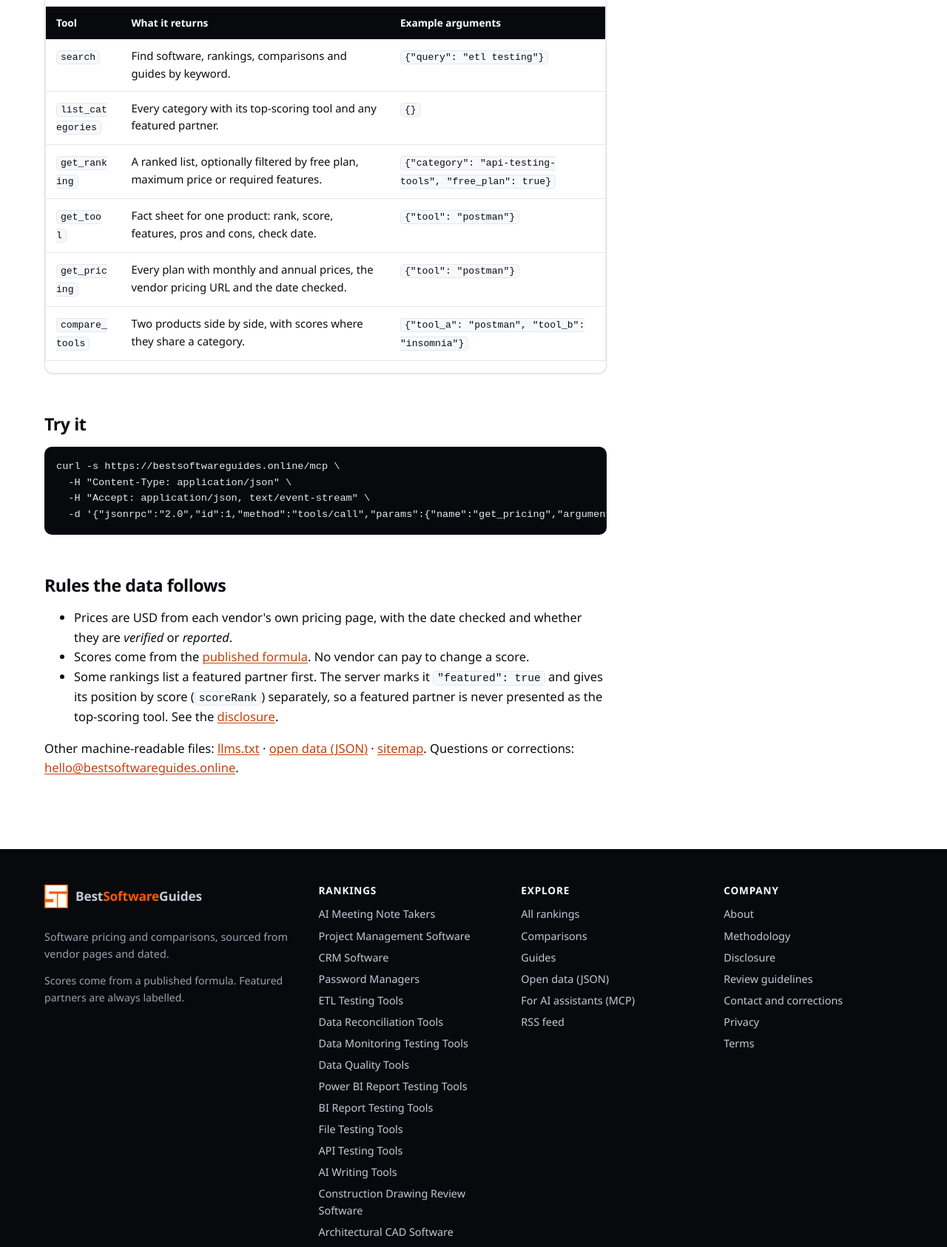
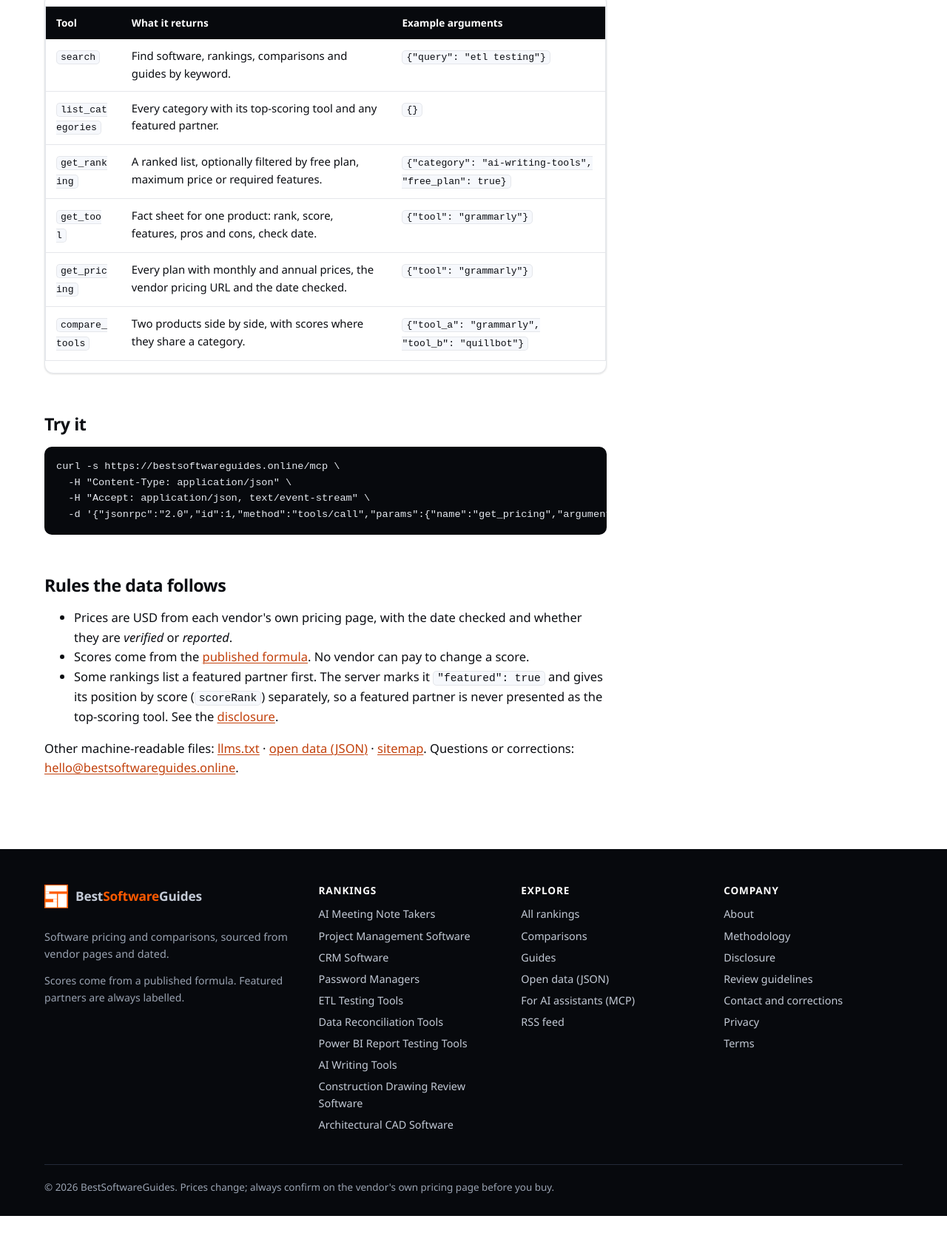
Before and after one commit to rohitlinge/bestsoftwareguides, an Astro site: page /ai in a window 1280 px wide. Shown: the part 965-2651 px from the top of the page at 74% size. After the commit the page ends 2609 px from the top, so only its background shows below. Built offline with nearby package versions, Linux system fonts and the light colour scheme; Astro itself is replaced by a stand-in of ours.

Commit message:
Remove five categories from the site
Unpublishes data monitoring testing, data quality, BI report testing,
file testing and API testing (taken out of schedule.json; their data
stays in categories.json and tools.json so they can be restored).
152 pages go: 13 ranking/list pages, 28 tools only ranked there, and
55 comparisons. The /ai/ page and MCP tool descriptions now use live
examples (AI writing tools, Grammarly, QuillBot) instead of Postman.

Co-Authored-By: Claude Opus 5.5 <noreply@anthropic.com>

```diff
--- a/src/data/schedule.json
+++ b/src/data/schedule.json
@@ -32,32 +32,7 @@
       "comparesDay": 0
     },
     {
-      "slug": "data-monitoring-testing-tools",
-      "day": 0,
-      "comparesDay": 0
-    },
-    {
-      "slug": "data-quality-tools",
-      "day": 0,
-      "comparesDay": 0
-    },
-    {
       "slug": "power-bi-report-testing-tools",
-      "day": 0,
-      "comparesDay": 0
-    },
-    {
-      "slug": "bi-report-testing-tools",
-      "day": 0,
-      "comparesDay": 0
-    },
-    {
-      "slug": "file-testing-tools",
-      "day": 0,
-      "comparesDay": 0
-    },
-    {
-      "slug": "api-testing-tools",
       "day": 0,
       "comparesDay": 0
     },
--- a/src/pages/ai.astro
+++ b/src/pages/ai.astro
@@ -5,10 +5,10 @@ const endpoint = url('/mcp');
 const toolsList = [
   ['search', 'Find software, rankings, comparisons and guides by keyword.', '{"query": "etl testing"}'],
   ['list_categories', 'Every category with its top-scoring tool and any featured partner.', '{}'],
-  ['get_ranking', 'A ranked list, optionally filtered by free plan, maximum price or required features.', '{"category": "api-testing-tools", "free_plan": true}'],
-  ['get_tool', 'Fact sheet for one product: rank, score, features, pros and cons, check date.', '{"tool": "postman"}'],
-  ['get_pricing', 'Every plan with monthly and annual prices, the vendor pricing URL and the date checked.', '{"tool": "postman"}'],
-  ['compare_tools', 'Two products side by side, with scores where they share a category.', '{"tool_a": "postman", "tool_b": "insomnia"}'],
+  ['get_ranking', 'A ranked list, optionally filtered by free plan, maximum price or required features.', '{"category": "ai-writing-tools", "free_plan": true}'],
+  ['get_tool', 'Fact sheet for one product: rank, score, features, pros and cons, check date.', '{"tool": "grammarly"}'],
+  ['get_pricing', 'Every plan with monthly and annual prices, the vendor pricing URL and the date checked.', '{"tool": "grammarly"}'],
+  ['compare_tools', 'Two products side by side, with scores where they share a category.', '{"tool_a": "grammarly", "tool_b": "quillbot"}'],
 ];
 const description = `Connect ChatGPT, Claude or any MCP client to ${site.name}: ranked lists, plan-by-plan pricing and comparisons as small, citable answers.`;
 ---
@@ -46,7 +46,7 @@ const description = `Connect ChatGPT, Claude or any MCP client to ${site.name}:
     <pre style="background:var(--dark);color:#e5e9f0;padding:16px;border-radius:10px;overflow-x:auto;font-size:0.85rem"><code>{`curl -s ${endpoint} \\
   -H "Content-Type: application/json" \\
   -H "Accept: application/json, text/event-stream" \\
-  -d '{"jsonrpc":"2.0","id":1,"method":"tools/call","params":{"name":"get_pricing","arguments":{"tool":"postman"}}}'`}</code></pre>
+  -d '{"jsonrpc":"2.0","id":1,"method":"tools/call","params":{"name":"get_pricing","arguments":{"tool":"grammarly"}}}'`}</code></pre>
 
     <h2>Rules the data follows</h2>
     <ul>
--- a/worker/mcp.js
+++ b/worker/mcp.js
@@ -62,7 +62,7 @@ const TOOLS = [
   {
     name: 'search',
     title: 'Search the site',
-    description: 'Find software, category rankings, comparisons and guides by keyword (e.g. "ETL testing", "postman", "password manager"). Returns slugs to use with the other tools.',
+    description: 'Find software, category rankings, comparisons and guides by keyword (e.g. "ETL testing", "grammarly", "password manager"). Returns slugs to use with the other tools.',
     inputSchema: { type: 'object', properties: { query: { type: 'string', description: 'Keywords' }, limit: { type: 'integer', minimum: 1, maximum: 25, default: 10 } }, required: ['query'] },
     run(d, { query, limit = 10 }) {
       const words = norm(query).split(' ').filter(Boolean);
@@ -162,7 +162,7 @@ const TOOLS = [
     name: 'get_tool',
     title: 'Get a tool profile',
     description: 'Fact sheet for one product: what it is, who it suits, rank and score in each category, free plan, trial, entry price, platforms, features, pros and cons, check date and sources.',
-    inputSchema: { type: 'object', properties: { tool: { type: 'string', description: 'Tool slug or name, e.g. "postman"' } }, required: ['tool'] },
+    inputSchema: { type: 'object', properties: { tool: { type: 'string', description: 'Tool slug or name, e.g. "grammarly"' } }, required: ['tool'] },
     run(d, { tool }) {
       const hit = findTool(d, tool);
       if (!hit) return notFound('tool', tool, d);
```
